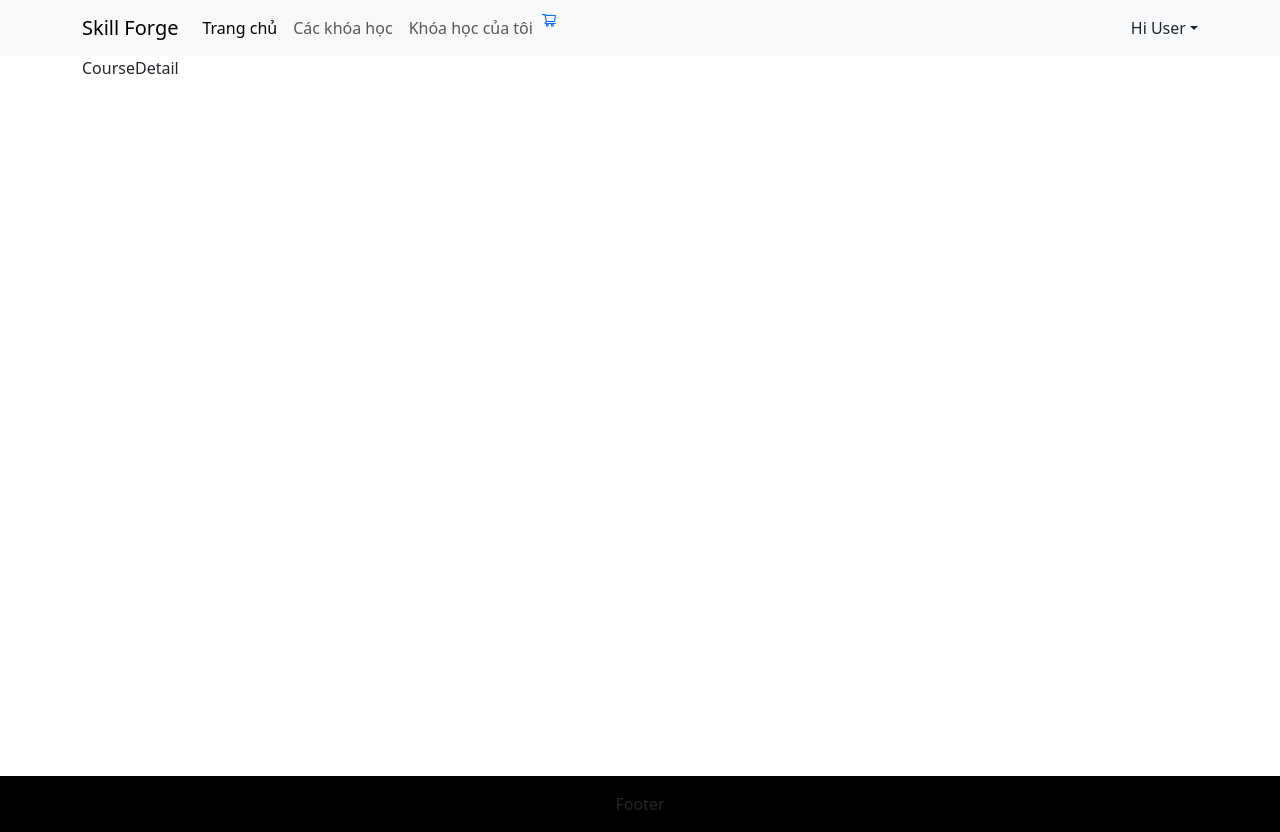
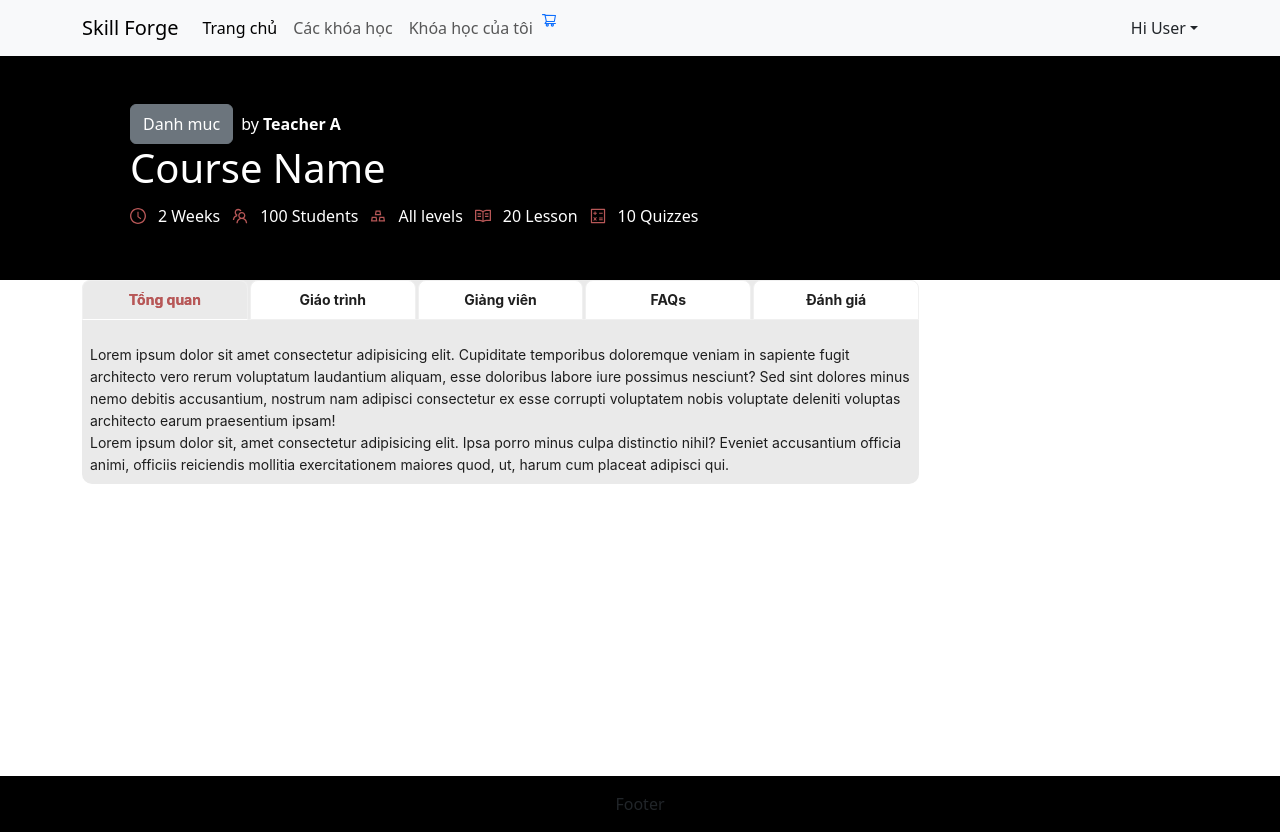
Before and after one commit to Hung1243/swp-fe, a React (Vite) app: page /course/1 in a window 1280 px wide. Built offline with nearby package versions, Linux system fonts and the light colour scheme.

Commit message:
update-course-detail

```diff
--- a/src/components/Header.jsx
+++ b/src/components/Header.jsx
@@ -5,7 +5,7 @@ const Nav = () => {
   return (
     <>
       <nav className="navbar navbar-expand-lg navbar-light bg-light ">
-        <div className="container">
+        <div className="container d-flex justify-content-between">
           <a className="navbar-brand" href="#">
             Skill Forge
           </a>
@@ -42,8 +42,7 @@ const Nav = () => {
               </li>
               <li className="nav-item">
                 <Link to="cart">
-                  <ShoppingCartOutlined
-                  />
+                  <ShoppingCartOutlined />
                 </Link>
               </li>
             </ul>
--- /dev/null
+++ b/src/components/tab-component/index.css
@@ -0,0 +1,27 @@
+.ant-tabs-card.ant-tabs-top > .ant-tabs-nav .ant-tabs-tab-active {
+  background-color: #eaeaea !important;
+}
+.ant-tabs-tab {
+  font-weight: 700;
+  background-color: white !important;
+}
+.ant-tabs .ant-tabs-tab.ant-tabs-tab-active .ant-tabs-tab-btn {
+  color: #b75757 !important;
+}
+.ant-tabs {
+  /* padding: 10px; */
+  border-radius: 10px 10px !important;
+  background-color: #eaeaea !important;
+}
+
+.ant-tabs-card.ant-tabs-top > .ant-tabs-nav .ant-tabs-tab {
+  width: calc(100% / 5);
+  justify-content: center;
+}
+.ant-tabs-nav-list {
+  width: 100%;
+}
+
+/* .ant-card {
+  width: 100vw !important;
+} */
--- /dev/null
+++ b/src/components/tab-component/index.jsx
@@ -0,0 +1,5 @@
+import React from "react";
+import "./index.css";
+export const TabComponent = ({ children }) => {
+  return <div className="p-2">{children}</div>;
+};
--- /dev/null
+++ b/src/components/tab-component/lecture/index.jsx
@@ -0,0 +1,46 @@
+import { Avatar, Button, Card, Col, Flex, Row, Space, Typography } from "antd";
+import React from "react";
+import { UserOutlined } from "@ant-design/icons";
+
+const cardStyle = {
+  width: 620,
+};
+const imgStyle = {
+  display: "block",
+  width: 273,
+};
+export const LectureTab = () => {
+  return (
+    <div>
+      <Card
+        className="w-100"
+        hoverable
+        style={cardStyle}
+        styles={{
+          body: {
+            padding: 0,
+            overflow: "hidden",
+            with: 100,
+          },
+        }}
+      >
+        <Flex justify="space-between">
+          <img alt="avatar" src="https://i.pravatar.cc" style={imgStyle} />
+          <Flex
+            vertical
+            align="flex-end"
+            justify="space-between"
+            style={{
+              padding: 32,
+            }}
+          >
+            <Typography.Title level={3}>
+              antd is an enterprise-class UI design language and React UI
+              library.
+            </Typography.Title>
+          </Flex>
+        </Flex>
+      </Card>
+    </div>
+  );
+};
--- /dev/null
+++ b/src/components/tab-component/lesson/index.jsx
@@ -0,0 +1,71 @@
+import { Collapse, Space } from "antd";
+import React from "react";
+
+const text = ``;
+
+export const LessonTab = () => {
+  const onChange = (key) => {
+    console.log(key);
+  };
+
+  const items = [
+    {
+      key: "1",
+      label: "Bài 1: ....",
+      children: { text },
+    },
+    {
+      key: "2",
+      label: "Bài 2: ....",
+      children: <p>{text}</p>,
+    },
+    {
+      key: "3",
+      label: "Bài 3: ....",
+      children: <p>{text}</p>,
+    },
+  ];
+  return (
+    <Space direction="vertical" className="w-100">
+      <Collapse
+        collapsible="header"
+        defaultActiveKey={["1"]}
+        items={[
+          {
+            key: "1",
+            label: "Bài 1:...",
+            children: (
+              <p>
+                <li>
+                  <div>
+                    <p></p>
+                  </div>
+                </li>
+                <li>123</li>
+                <li>123</li>
+                <li>123</li>
+                <li>123</li>
+                <li>123</li>
+                <li>123</li>
+                <li>123</li>
+                <li>123</li>
+                <li>123</li>
+              </p>
+            ),
+          },
+        ]}
+      />
+      <Collapse
+        collapsible="icon"
+        defaultActiveKey={["1"]}
+        items={[
+          {
+            key: "1",
+            label: "This panel can only be collapsed by clicking icon",
+            children: <p>{text}</p>,
+          },
+        ]}
+      />
+    </Space>
+  );
+};
--- /dev/null
+++ b/src/components/tab-component/overview/index.jsx
@@ -0,0 +1,19 @@
+import React from "react";
+
+export const OverviewTab = () => {
+  return (
+    <div>
+      Lorem ipsum dolor sit amet consectetur adipisicing elit. Cupiditate
+      temporibus doloremque veniam in sapiente fugit architecto vero rerum
+      voluptatum laudantium aliquam, esse doloribus labore iure possimus
+      nesciunt? Sed sint dolores minus nemo debitis accusantium, nostrum nam
+      adipisci consectetur ex esse corrupti voluptatem nobis voluptate deleniti
+      voluptas architecto earum praesentium ipsam!
+      <br />
+      Lorem ipsum dolor sit, amet consectetur adipisicing elit. Ipsa porro minus
+      culpa distinctio nihil? Eveniet accusantium officia animi, officiis
+      reiciendis mollitia exercitationem maiores quod, ut, harum cum placeat
+      adipisci qui.
+    </div>
+  );
+};
--- a/src/homeTemplate/HomeTemplate.jsx
+++ b/src/homeTemplate/HomeTemplate.jsx
@@ -8,7 +8,7 @@ const HomeTemplate = () => {
   return (
     <div style={{ width: "100vw" }}>
       <Nav />
-      <div className="container content" style={{ minHeight: "90vh" }}>
+      <div className=" content" style={{ minHeight: "90vh" }}>
         <Outlet />
       </div>
       <footer className="p-3 text-center bg-black">
--- a/src/pages/homePage/CourseDetail.jsx
+++ b/src/pages/homePage/CourseDetail.jsx
@@ -1,7 +1,102 @@
 import React from "react";
+import {
+  CalculatorOutlined,
+  ClockCircleOutlined,
+  GoldOutlined,
+  ReadOutlined,
+  TeamOutlined,
+} from "@ant-design/icons";
+import { Space, Tabs } from "antd";
+import { TabComponent } from "../../components/tab-component";
+import { LessonTab } from "../../components/tab-component/lesson";
+import { OverviewTab } from "../../components/tab-component/overview";
+import { LectureTab } from "../../components/tab-component/lecture";
+
+const onChange = (key) => {
+  console.log(key);
+};
+const items = [
+  {
+    label: `Tổng quan`,
+    key: 1,
+    children: (
+      <TabComponent>
+        <OverviewTab />
+      </TabComponent>
+    ),
+  },
+  {
+    label: `Giáo trình`,
+    key: 2,
+    children: (
+      <TabComponent>
+        <LessonTab />
+      </TabComponent>
+    ),
+  },
+  {
+    label: `Giảng viên`,
+    key: 3,
+    children: (
+      <TabComponent>
+        <LectureTab />
+      </TabComponent>
+    ),
+  },
+  {
+    label: `FAQs`,
+    key: 4,
+    children: `Content of Tab Pane 4`,
+  },
+  {
+    label: `Đánh giá`,
+    key: 5,
+    children: `Content of Tab Pane 5`,
+  },
+];
 
 const CourseDetail = () => {
-  return <div>CourseDetail</div>;
+  return (
+    <>
+      <section id="course-detail">
+        <div className="content bg-black">
+          <div className="container">
+            <div className="align-items-center justify-item-center p-5">
+              <div className="content-header d-flex text-white">
+                <button className="btn btn-secondary">Danh muc</button>
+                <p className="text-center m-0 p-2">
+                  by <strong>Teacher A</strong>
+                </p>
+              </div>
+              <h1 className="text-white">Course Name</h1>
+              <div className="content-footer text-white">
+                <Space>
+                  <ClockCircleOutlined style={{ color: "#B75757" }} />
+                  <p className="m-0 p-1">2 Weeks</p>
+                  <TeamOutlined style={{ color: "#B75757" }} />
+                  <p className="m-0 p-1">100 Students</p>
+                  <GoldOutlined style={{ color: "#B75757" }} />
+                  <p className="m-0 p-1">All levels</p>
+                  <ReadOutlined style={{ color: "#B75757" }} />
+                  <p className="m-0 p-1">20 Lesson</p>
+                  <CalculatorOutlined style={{ color: "#B75757" }} />
+                  <p className="m-0 p-1">10 Quizzes</p>
+                </Space>
+              </div>
+            </div>
+          </div>
+        </div>
+        <div className="container course-info">
+          <Tabs
+            className="w-75"
+            onChange={onChange}
+            type="card"
+            items={items}
+          />
+        </div>
+      </section>
+    </>
+  );
 };
 
 export default CourseDetail;
```
Also changed, not shown: src/App.css (+3 -5 lines).
